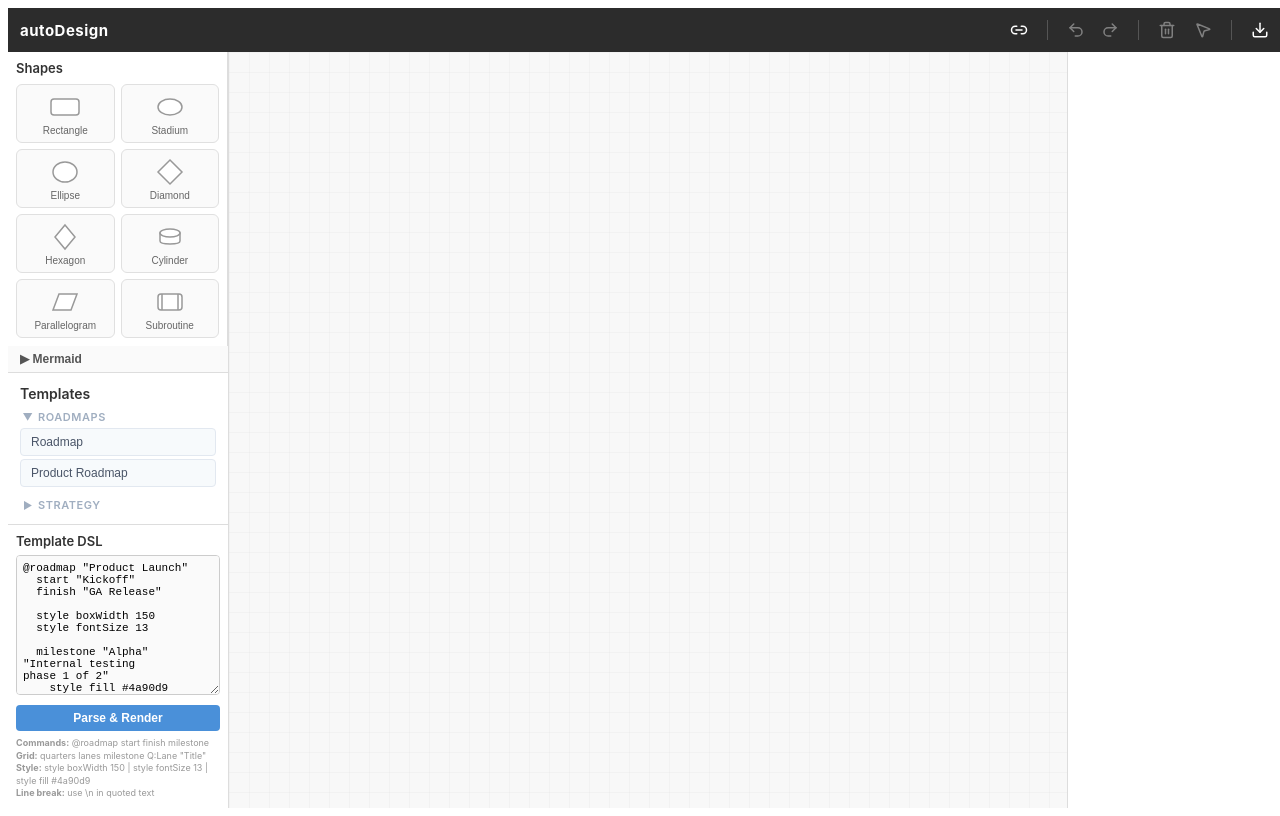
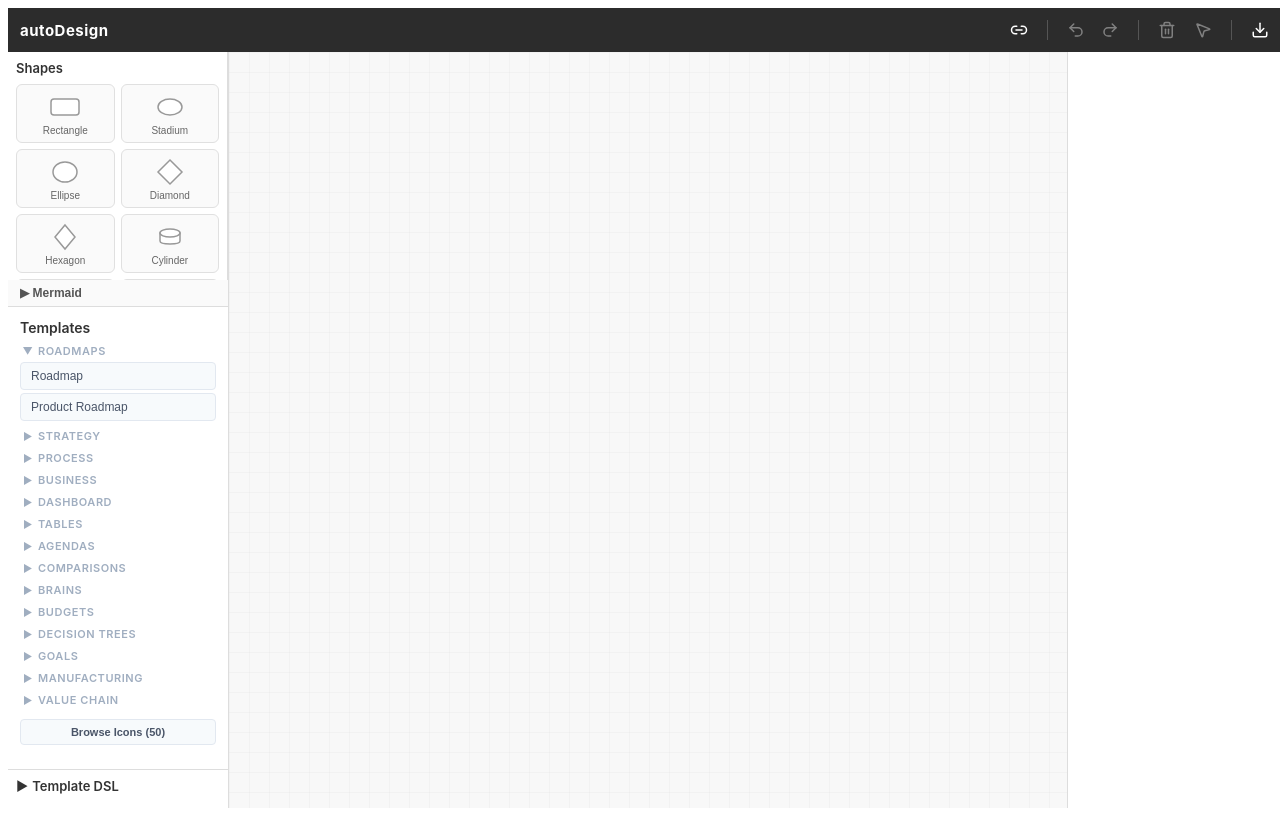
Before and after one commit to etcomment/autoDesign, a React (Vite) app: page / in a window 1280 px wide. Built offline with nearby package versions, Linux system fonts and the light colour scheme.

Commit message:
fix(sidebar): position relative pour le resize handle, scroll, panel sans flex, DSL collapsible

```diff
--- a/src/App.tsx
+++ b/src/App.tsx
@@ -145,6 +145,8 @@ const styles: Record<string, React.CSSProperties> = {
     flexShrink: 0,
     overflowY: 'auto',
     overflowX: 'hidden',
+    position: 'relative',
+    maxHeight: '100%',
   },
   workspace: {
     display: 'flex',
--- a/src/templates/panels/TemplateDslEditor.tsx
+++ b/src/templates/panels/TemplateDslEditor.tsx
@@ -4,6 +4,7 @@ import { parseTemplateDsl } from '../dsl/parseTemplate'
 
 export function TemplateDslEditor() {
   const selectTemplateWithData = useTemplateStore(s => s.selectTemplateWithData)
+  const [collapsed, setCollapsed] = useState(true)
 
   const [dsl, setDsl] = useState(`@roadmap "Product Launch"
   start "Kickoff"
@@ -32,8 +33,13 @@ export function TemplateDslEditor() {
 
   return (
     <div style={styles.panel}>
-      <h3 style={styles.title}>Template DSL</h3>
-      <textarea
+      <div style={{ ...styles.title, cursor: 'pointer', display: 'flex', alignItems: 'center', gap: 4 }} onClick={() => setCollapsed(!collapsed)}>
+        <span>{collapsed ? '▶' : '▼'}</span>
+        Template DSL
+      </div>
+      {!collapsed && (
+        <>
+          <textarea
         value={dsl}
         onChange={e => setDsl(e.target.value)}
         style={styles.textarea}
@@ -49,7 +55,9 @@ export function TemplateDslEditor() {
         <strong>Grid:</strong> quarters lanes milestone Q:Lane "Title"<br />
         <strong>Style:</strong> style boxWidth 150 | style fontSize 13 | style fill #4a90d9<br />
         <strong>Line break:</strong> use \n in quoted text
-      </div>
+        </div>
+        </>
+      )}
     </div>
   )
 }
--- a/src/templates/panels/TemplatePanel.tsx
+++ b/src/templates/panels/TemplatePanel.tsx
@@ -111,12 +111,7 @@ const styles: Record<string, React.CSSProperties> = {
   panel: {
     background: '#ffffff',
     padding: 12,
-    overflow: 'hidden',
-    display: 'flex',
-    flexDirection: 'column',
-    gap: 0,
-    flex: 1,
-    minHeight: 0,
+    flexShrink: 0,
   },
   title: {
     fontSize: 14,
```
